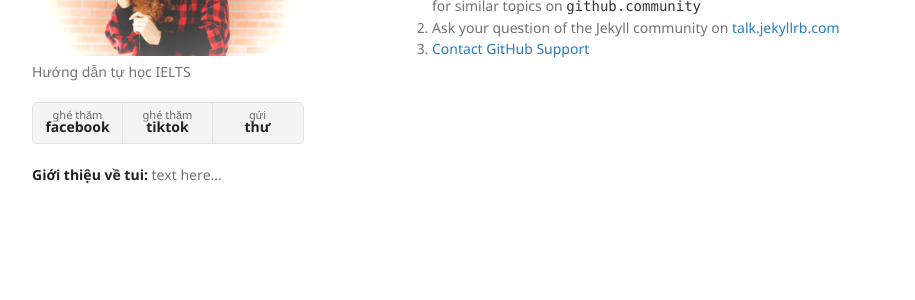
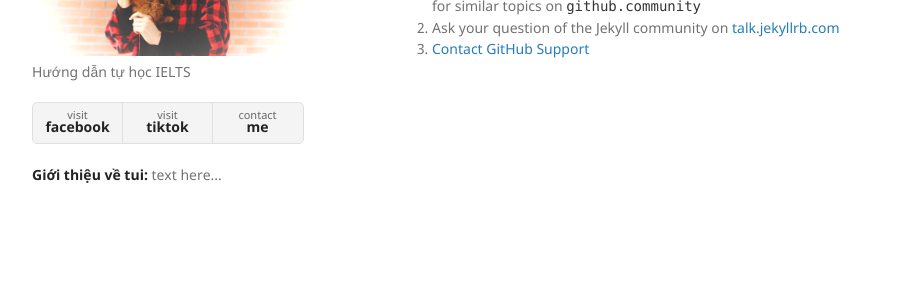
Before and after one commit to hoang-huyen-ielts/hoang-huyen-ielts.github.io, a Jekyll site: the page built from docs/SUPPORT.md, in a window 1280 px wide. Shown: the part 252-552 px from the top of the page, without its empty margins (178-1093 px from the left). Built offline with Jekyll 4.4.1, drawn with Linux system fonts in a browser that asks for light colours; our own code applies the rules of GitHub Pages for plain Markdown files.

Commit message:
Update default.html

```diff
--- a/_layouts/default.html
+++ b/_layouts/default.html
@@ -41,9 +41,9 @@
 
         {% if site.show_downloads %}
         <ul class="downloads">
-          <li><a href="https://www.facebook.com/hoang.huyen.332" target="_blank">ghé thăm <strong>facebook</strong></a></li>
-          <li><a href="https://www.tiktok.com" target="_blank">ghé thăm <strong>tiktok</strong></a></li>
-          <li><a href="mailto:hoang.huyen.ielts@gmail.com" target="_blank">gửi <strong>thư</strong></a></li>
+          <li><a href="https://www.facebook.com/hoang.huyen.332" target="_blank">visit <strong>facebook</strong></a></li>
+          <li><a href="https://www.tiktok.com" target="_blank">visit <strong>tiktok</strong></a></li>
+          <li><a href="mailto:hoang.huyen.ielts@gmail.com" target="_blank">contact <strong>me</strong></a></li>
         </ul>
         {% endif %}
         <strong>Giới thiệu về tui:</strong> text here...
```
